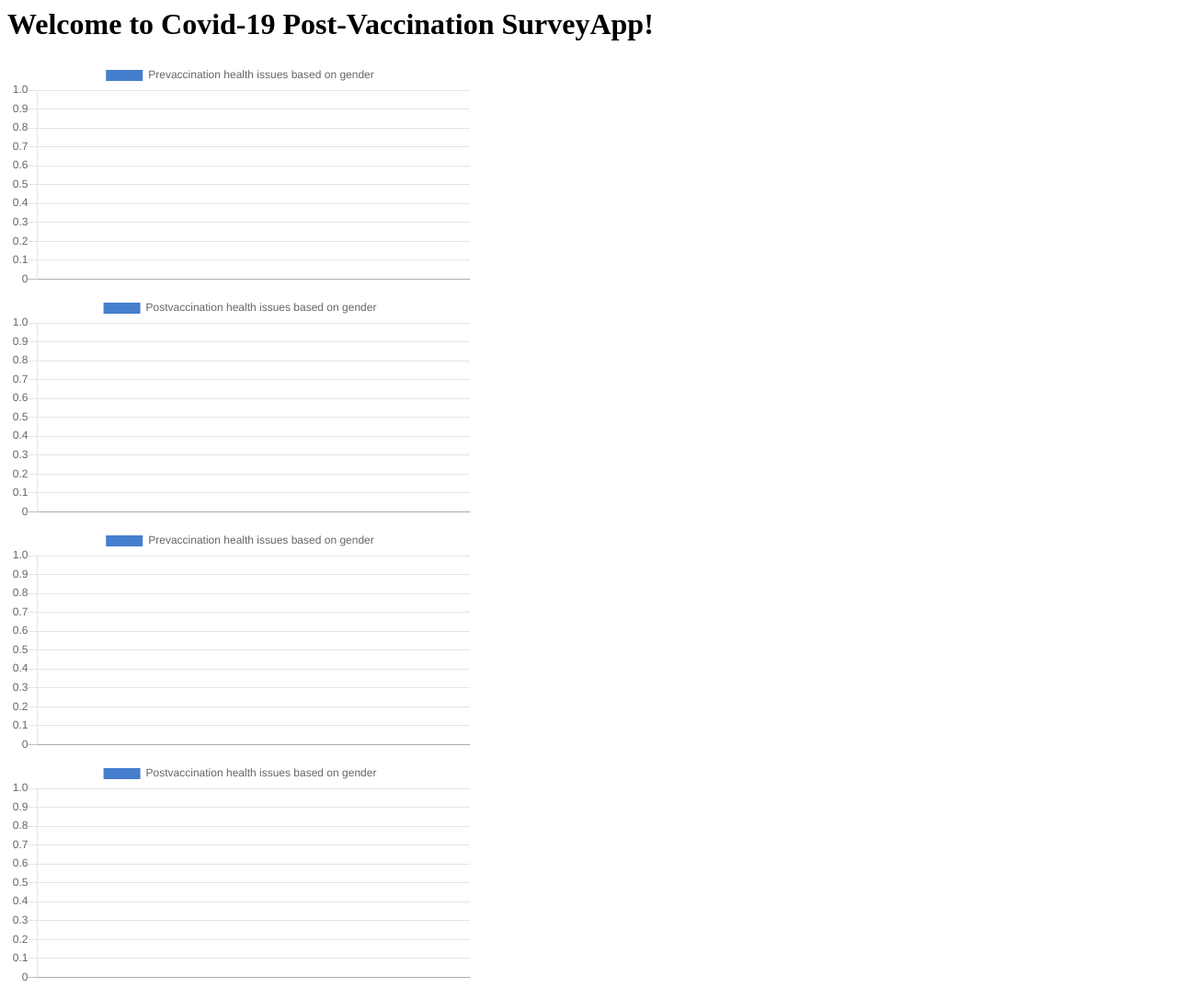
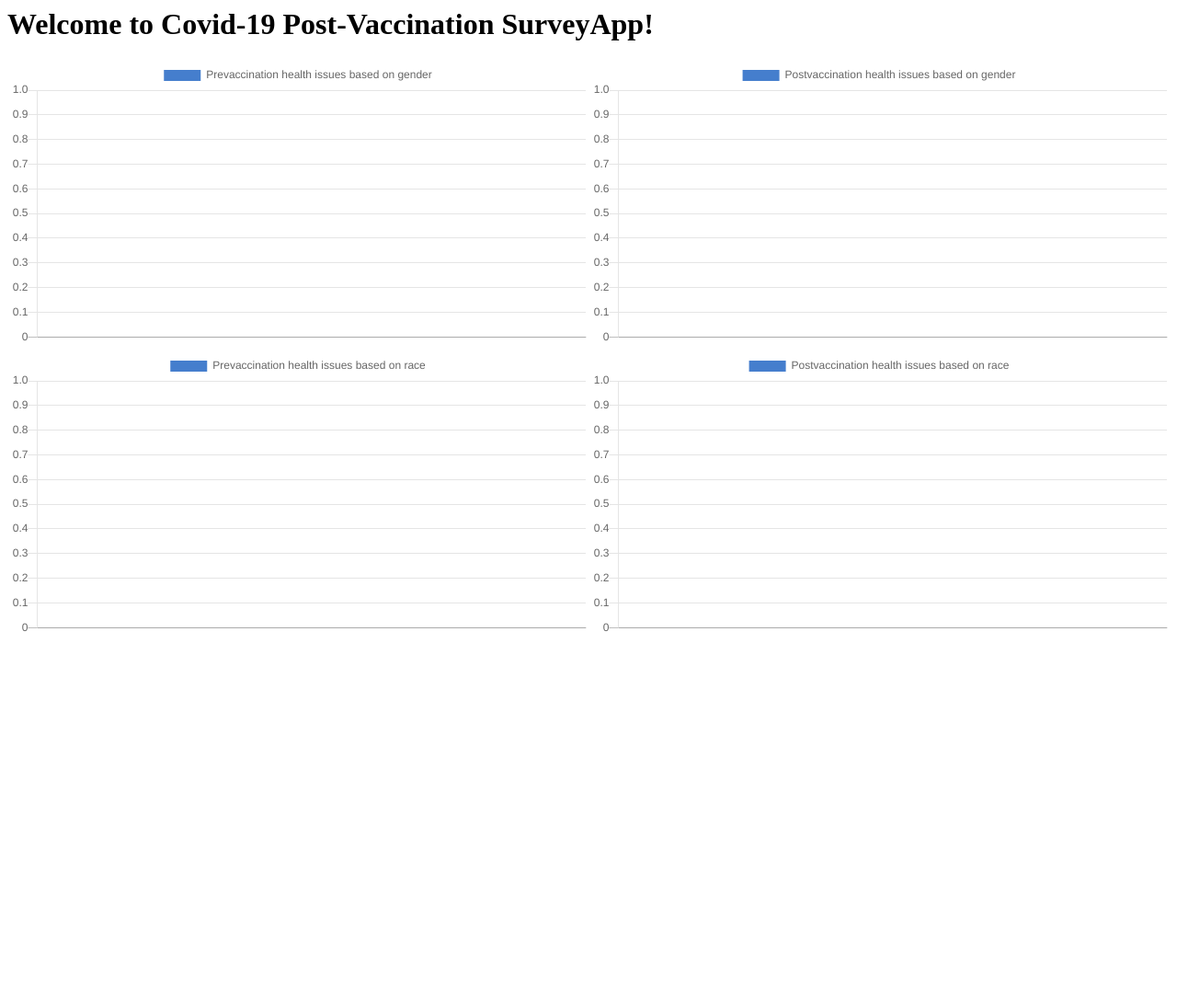
Before and after one commit to susbiswas/surveyapp, a Django app: template chartapp/templates/line_chart.html in a window 1280 px wide. Shown: the whole page at 92% size. After the commit the page ends 686 px from the top, so only its background shows below. Run offline with Django 3.2, Linux system fonts and the light colour scheme; the template is opened without the code that fills it, so the values that code supplies are empty.

Commit message:
chart alignment fixed

```diff
--- a/chartapp/templates/line_chart.html
+++ b/chartapp/templates/line_chart.html
@@ -11,18 +11,23 @@
 
 <body>
   <h1>Welcome to Covid-19 Post-Vaccination SurveyApp!</h1>
-  <div id="container" style="width: 40%;">
+  <div id="div_gender">
+    <div id="container" style="width: 50%;float: left;">
       <canvas id="prevaccinechart_gender" data-url="{% url 'prevaccinechart_gender' %}"></canvas>
     </div>
-  <div id="container" style="width: 40%;">
+    <div id="container" style="width: 50%;float: left;">
       <canvas id="postvaccinechart_gender" data-url="{% url 'postvaccinechart_gender' %}"></canvas>
     </div>
-  <div id="container" style="width: 40%;">
+  </div>
+  <div id="div_race">
+    <div id="container" style="width: 50%;float: left;">
       <canvas id="prevaccinechart_race" data-url="{% url 'prevaccinechart_race' %}"></canvas>
     </div>
-  <div id="container" style="width: 40%;">
+    <div id="container" style="width: 50%;float: left;">
       <canvas id="postvaccinechart_race" data-url="{% url 'prevaccinechart_race' %}"></canvas>
     </div>
+  </div>
+
 
   <script src="https://code.jquery.com/jquery-3.4.1.min.js"></script>
   <script src="https://cdn.jsdelivr.net/npm/chart.js@2.9.3/dist/Chart.min.js"></script>
@@ -127,7 +132,7 @@
               labels: data.labels,
               datasets: [{
                 backgroundColor: ['rgb(69, 126, 205)','rgb(220, 121, 213)','rgb(222, 230, 105)'],
-                label: "Prevaccination health issues based on gender",
+                label: "Prevaccination health issues based on race",
                 data: data.data,
               }]
             },
@@ -169,7 +174,7 @@
               labels: data.labels,
               datasets: [{
                 backgroundColor: ['rgb(69, 126, 205)','rgb(220, 121, 213)','rgb(222, 230, 105)'],
-                label: "Postvaccination health issues based on gender",
+                label: "Postvaccination health issues based on race",
                 data: data.data,
               }]
             },
```
Lines whose indentation alone changed are shown as unchanged.
